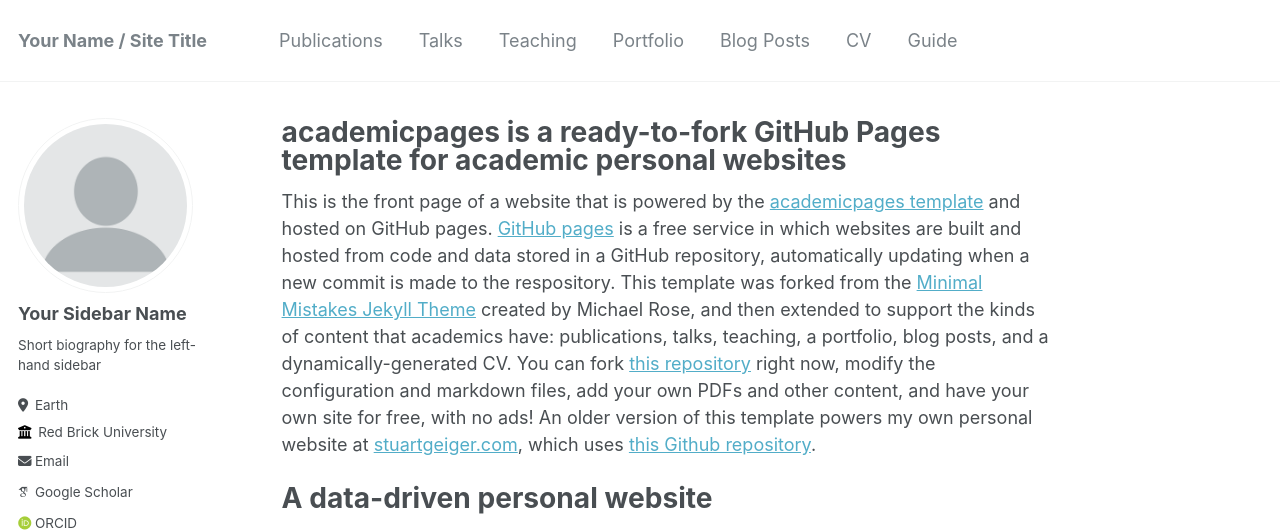
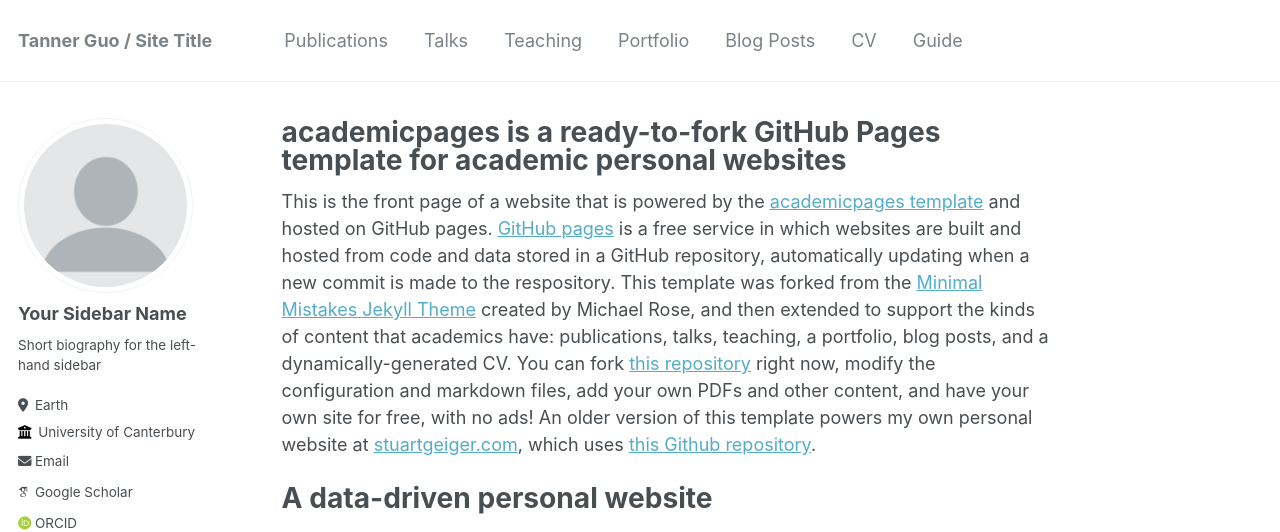
Before and after one commit to Tannerguo/tannerguo.github.io, a Jekyll site: the page built from _pages/about.md, in a window 1280 px wide and 900 px high. Shown: the top 532 px of the window. Built offline with Jekyll 4.4.1, drawn with Linux system fonts in a browser that asks for light colours; some web fonts are replaced.

Commit message:
Update _config.yml

```diff
--- a/_config.yml
+++ b/_config.yml
@@ -8,7 +8,7 @@
 
 # Basic Site Settings
 locale                   : "en-US"
-title                    : "Your Name / Site Title"
+title                    : "Tanner Guo / Site Title"
 title_separator          : "-"
 name                     : &name "Your Name"
 description              : &description "personal description"
@@ -26,9 +26,9 @@ author:
   pronouns         : # example: "she/her"
   bio              : "Short biography for the left-hand sidebar"
   location         : "Earth"
-  employer         : "Red Brick University"
+  employer         : "University of Canterbury"
   uri              : # URL
-  email            : "none@example.org"
+  email            : "tanner@tannerguo.com"
 
   # Academic websites
   arxiv            : # URL - Update with the correct link to your profile
@@ -42,7 +42,7 @@ author:
   bitbucket        : # Username - Update with your username on the site
   codepen          : # Username
   dribbble         : # Username
-  github           : "academicpages"
+  github           : "tannerguo"
   kaggle           : # Username
   stackoverflow    : # User number or user number and name (i.e., use "1" or "1/jeff-atwood")
 
```
